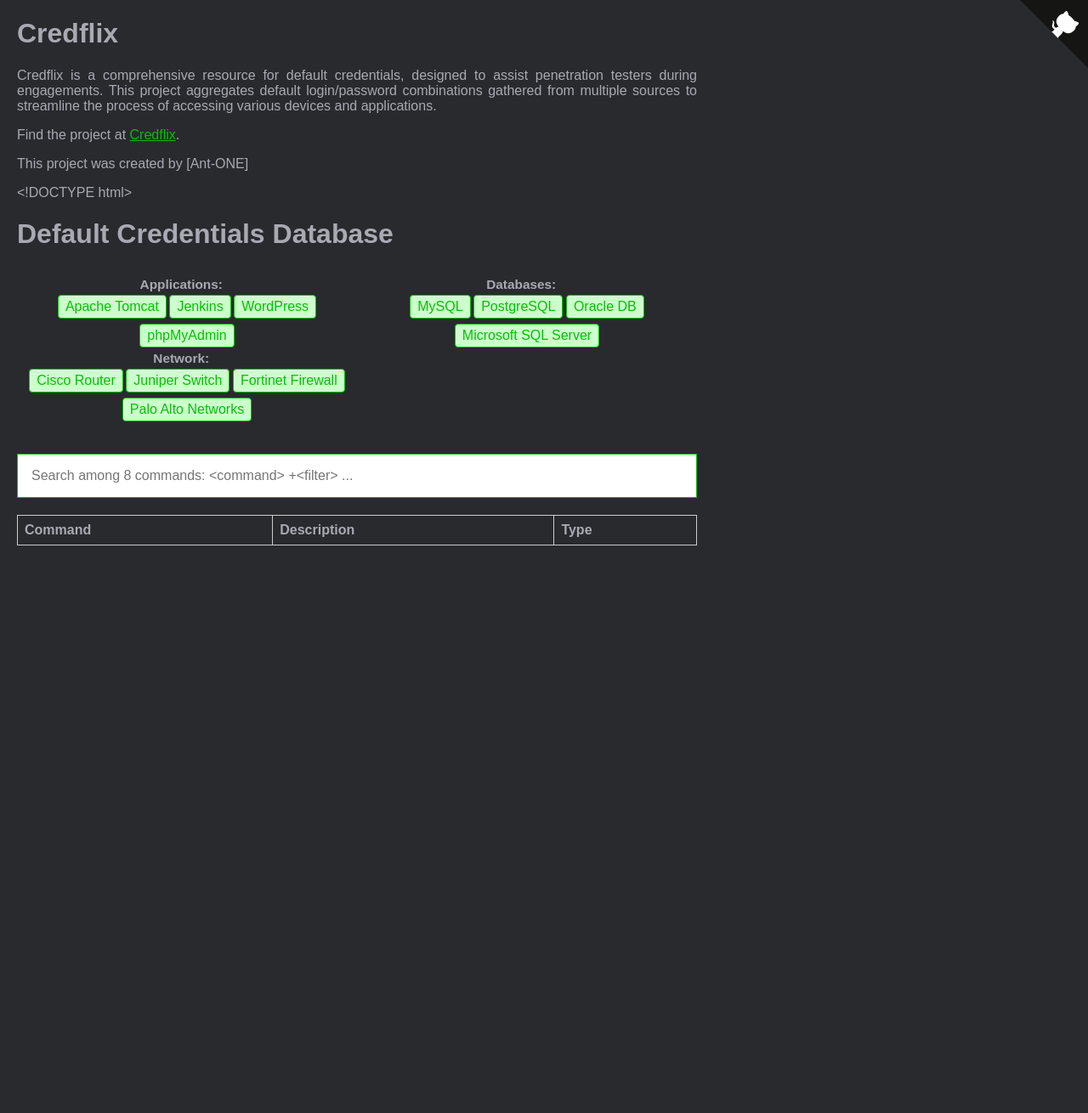
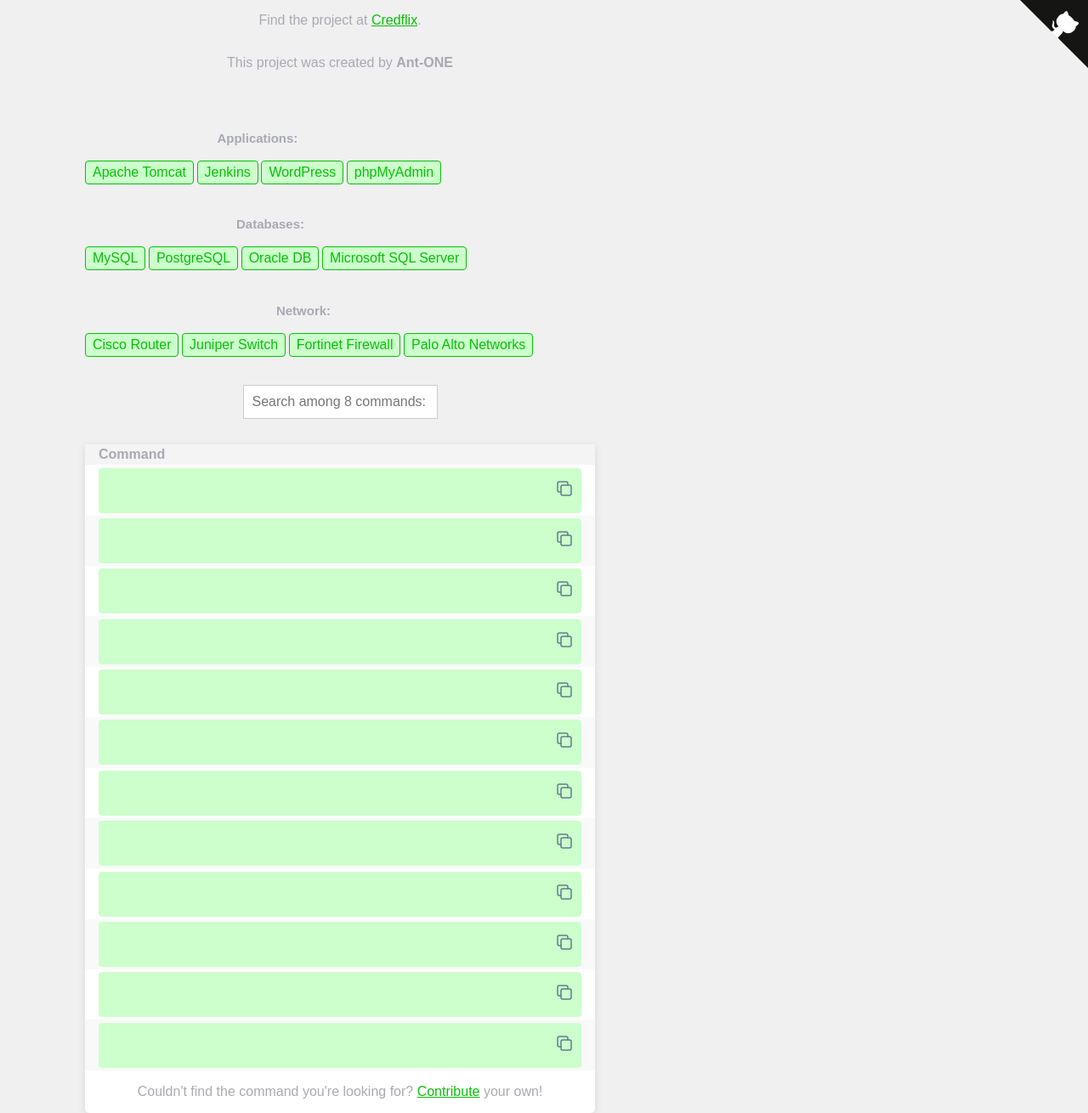
Before and after one commit to Credflix/Credflix.github.io, a Jekyll site: the page built from index.md, in a window 1280 px wide. Shown: the whole page at 85% size. Built offline with Jekyll 4.4.1, drawn with Linux system fonts in a browser that asks for light colours; before the commit the page ends 900 px from its top, so only the background shows below that.

Commit message:
Update bin_table.html

```diff
--- a/_includes/bin_table.html
+++ b/_includes/bin_table.html
@@ -1,41 +1,68 @@
-
-<!DOCTYPE html>
-<html lang="en">
-<head>
-    <meta charset="UTF-8">
-    <meta name="viewport" content="width=device-width, initial-scale=1.0">
-    <title>Credflix - Default Credentials</title>
 <style>
-        /* Add your styles here */
     body {
         font-family: Arial, sans-serif;
-            margin: 20px;
+        margin: 0;
+        padding: 0;
+        display: flex;
+        flex-direction: column;
+        align-items: center;
+        justify-content: center;
+        height: 100vh;
+        background-color: #f0f0f0;
+    }
+    h1 {
+        text-align: center;
+        margin-bottom: 20px;
     }
     #bin-search-wrapper {
+        display: flex;
+        flex-direction: column;
+        align-items: flex-start;
         margin-bottom: 20px;
+        width: 80%;
+        max-width: 600px;
     }
     .filter-list {
-            list-style-type: none;
-            padding: 0;
+        margin: 10px 0;
     }
-        .filter-list h3 {
-            margin: 0;
-            font-size: 1.2em;
+    #bin-search {
+        margin: 10px 0;
+        width: 100%;
+        padding: 10px;
+        border: 1px solid #ccc;
     }
-        #bin-table {
+    #bin-table-wrapper {
+        width: 80%;
+        max-width: 600px;
+        margin: 20px 0;
+        background-color: white;
+        border-radius: 5px;
+        box-shadow: 0 2px 10px rgba(0, 0, 0, 0.1);
+    }
+    table {
         width: 100%;
         border-collapse: collapse;
     }
-        #bin-table th, #bin-table td {
-            border: 1px solid #ccc;
-            padding: 8px;
+    th, td {
+        padding: 10px;
         text-align: left;
     }
+    th {
+        background-color: #f4f4f4;
+    }
+    tr:nth-child(even) {
+        background-color: #f9f9f9;
+    }
+    .selected {
+        color: #ff0000 !important;
+        border-color: #ff0000 !important;
+    }
 </style>
-</head>
-<body>
 
-<h1>Default Credentials Database</h1>
+<h1>Credflix</h1>
+<p>Credflix is a comprehensive resource for default credentials, designed to assist penetration testers during engagements. This project aggregates default login/password combinations gathered from multiple sources to streamline the process of accessing various devices and applications.</p>
+<p>Find the project at <a href="https://github.com/Ant-ONE/Credflix">Credflix</a>.</p>
+<p>This project was created by <strong>Ant-ONE</strong></p>
 
 <div id="bin-search-wrapper">
     <!-- Applications Filter List -->
@@ -79,30 +106,72 @@
 </div>
 
 <div style="margin-top: -20px;">
-    <input id="bin-search" type="text"
-           placeholder="Search among {{ site.data.applications | size | plus: site.data.databases | size | plus: site.data.network | size }} commands: <command> +<filter> ..."/>
+    <input id="bin-search" type="text" placeholder="Search among {{ site.data.applications | size | plus: site.data.databases | size | plus: site.data.network | size }} commands: <command> +<filter> ..."/>
 </div>
 
+<div id="bin-table-wrapper">
     <table id="bin-table">
         <thead>
             <tr>
                 <th>Command</th>
-            <th>Description</th>
-            <th>Type</th>
             </tr>
         </thead>
         <tbody>
-        {% for item in all_files %}
+            {% assign all_files = site.data.applications | concat: site.data.databases | concat: site.data.network %}
+            {% for file in all_files %}
             <tr>
-            <td><a href="{{ item.link }}">{{ item.command }}</a></td>
-            <td>{{ item.description }}</td>
-            <td>{{ item.type }}</td>
+                <td>
+                    <div class="bin-name">
+                        <div style="flex: 0 0 97%">
+                            <a href="{{ file.url }}" id="{{ file.url }}" style="text-decoration: none; color: DarkGreen;">{{ file.command | escape }}</a>
+                        </div>
+                        <div style="flex: 1;">
+                            <a href="javascript:void(0)" onClick="copyFunction('{{ file.url }}')"><img src="/assets/copy-button.svg" alt="Copy" title="Copy" id="{{ file.url }}_img"/></a>
+                        </div>
+                    </div>
+                </td>
             </tr>
             {% endfor %}
         </tbody>
+        <tfoot>
+            <tr>
+                <td id="search-message" colspan="2">
+                    Couldn't find the command you're looking for?
+                    <a href="/contribute/">Contribute</a> your own!
+                </td>
+            </tr>
+        </tfoot>
     </table>
+</div>
 
 <script>
+    function copyFunction(file_url) {
+        var copyCommand = document.getElementById(file_url);
+        navigator.clipboard.writeText(copyCommand.innerText).then(() => {
+            document.getElementById(file_url + "_img").alt = "Copied";
+            document.getElementById(file_url + "_img").title = "Copied";
+        }, () => {
+            console.log("copy failed");
+        });
+    }
+
+    function handleChange(checkbox, label) {
+        var sanitizedLabel = label.replace(/\s/g, '-');
+        if (checkbox.checked) {
+            document.getElementById(sanitizedLabel).className = 'selected';
+            document.getElementById(sanitizedLabel + "_label").innerText = label + " ✓";
+            if (window.location.href.includes("#")) {
+                window.location.href += '+' + sanitizedLabel;
+            } else {
+                window.location.href += '#+' + sanitizedLabel;
+            }
+        } else {
+            document.getElementById(sanitizedLabel).className = "";
+            document.getElementById(sanitizedLabel + "_label").innerText = label;
+            window.location.href = window.location.href.replace("+" + sanitizedLabel, "");
+        }
+    }
+
     function filter(query) {
         var queryArray = query.toLowerCase().trim().split(/ *\+/);
         var binPattern = queryArray[0];
@@ -143,6 +212,3 @@
         filter(this.value);
     });
 </script>
-
-</body>
-</html>
```
Lines whose indentation alone changed are shown as unchanged.
